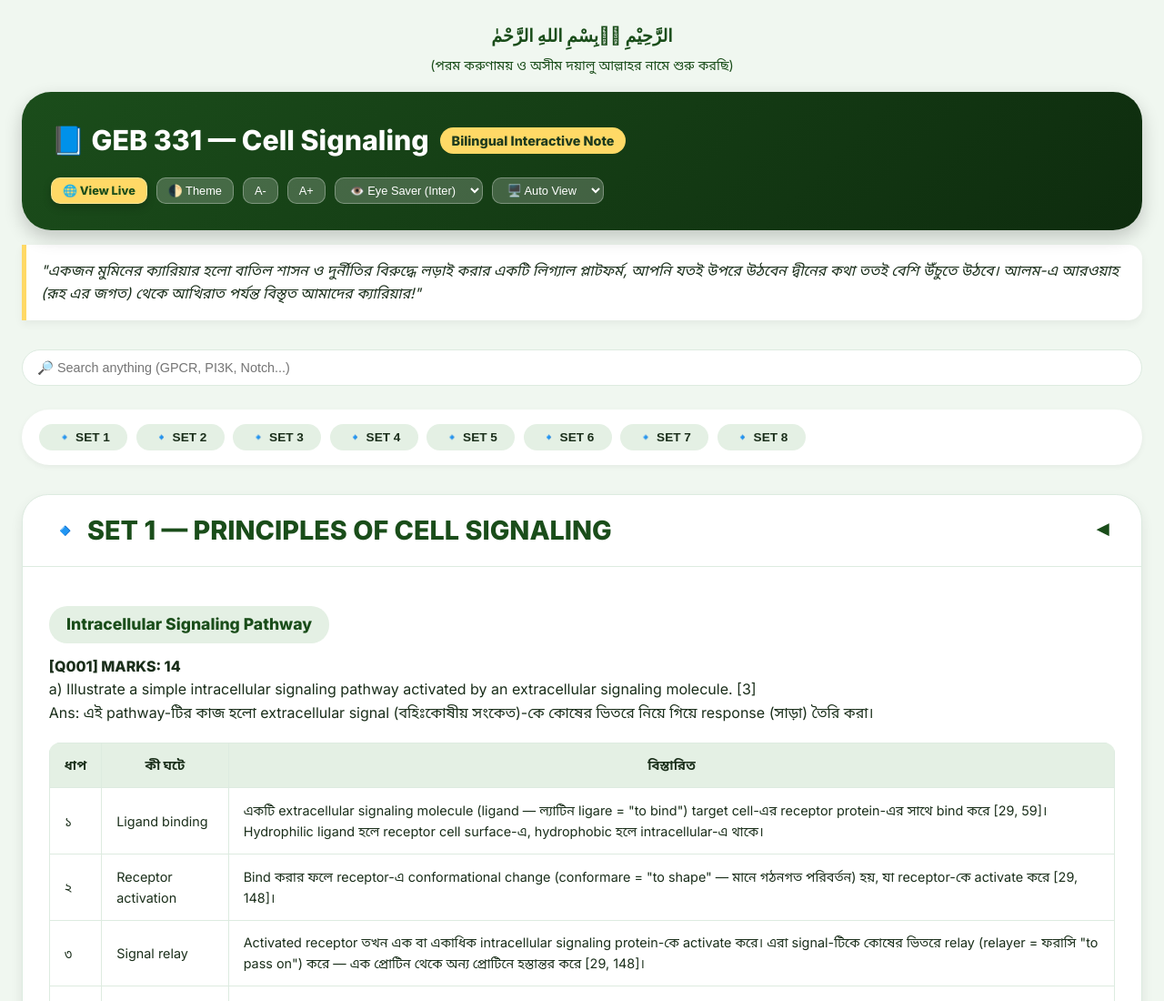
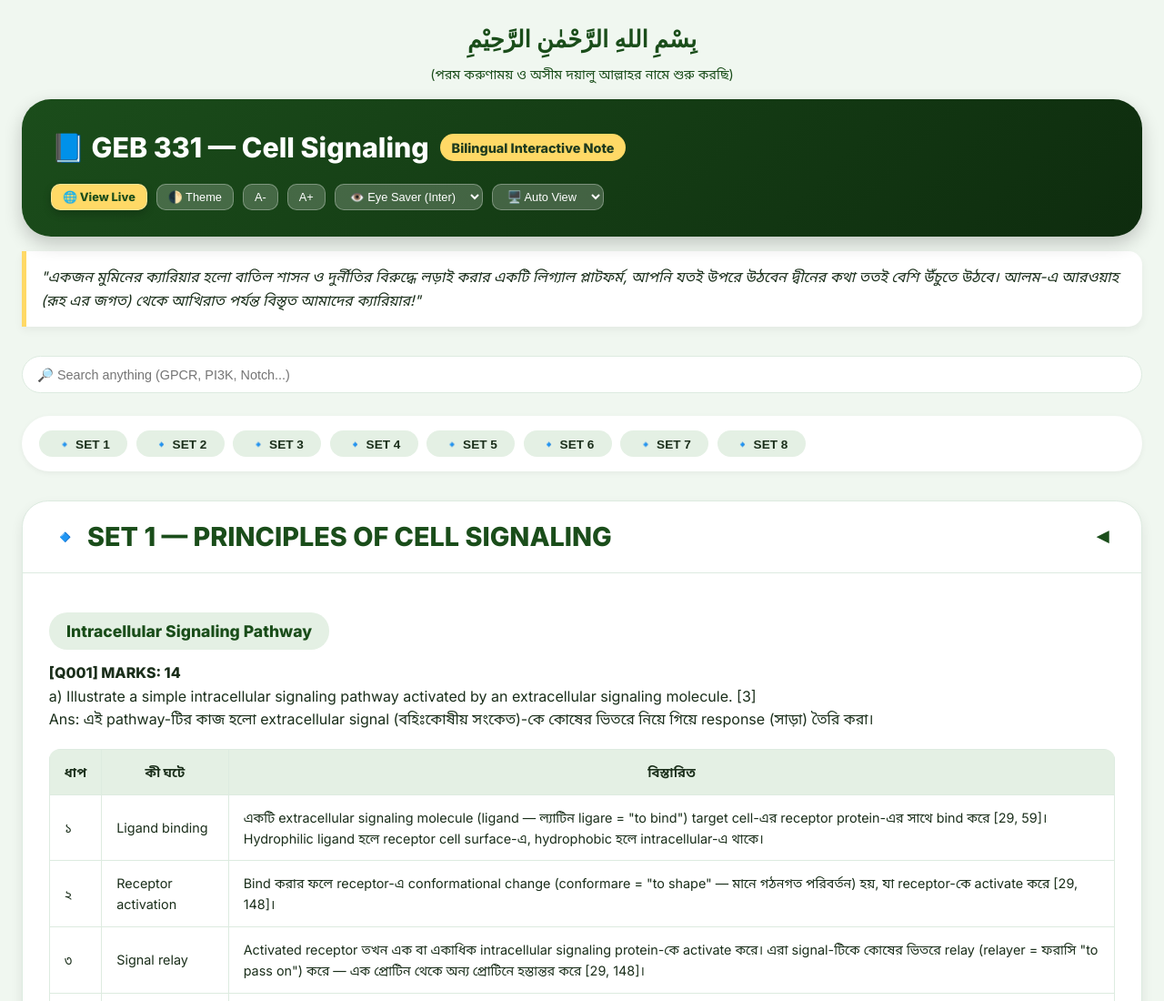
Before and after one commit to ashiq-sm/geb331-cell-signaling, a plain HTML site: page GEB331_MASTER_EXAM_PREP_INTERACTIVE_v4_FINAL.html in a window 1280 px wide. Shown: the top 1100 px of the page at 91% size. Drawn offline with nearby package versions, Linux system fonts and the light colour scheme.

Commit message:
Fix: Bismillah RTL direction and Arabic spacing

```diff
--- a/GEB331_MASTER_EXAM_PREP_INTERACTIVE_v4_FINAL.html
+++ b/GEB331_MASTER_EXAM_PREP_INTERACTIVE_v4_FINAL.html
@@ -183,8 +183,8 @@
 <body>
 <div class="container">
     <div class="bismillah">
-        بِسْمِ اللهِ الرَّحْمٰনِ الرَّحِيْمِ<br>
-        <span style="font-size: 0.9rem; font-weight: normal;">(পরম করুণাময় ও অসীম দয়ালু আল্লাহর নামে শুরু করছি)</span>
+        <span dir="rtl" lang="ar" style="font-family: 'Times New Roman', serif; font-size: 1.6rem; display: block; direction: rtl; unicode-bidi: isolate;">بِسْمِ اللهِ الرَّحْمٰنِ الرَّحِيْمِ</span>
+        <span style="font-size: 0.9rem; font-weight: normal; display: block; margin-top: 5px;">(পরম করুণাময় ও অসীম দয়ালু আল্লাহর নামে শুরু করছি)</span>
     </div>
 
     <div class="header">
```
